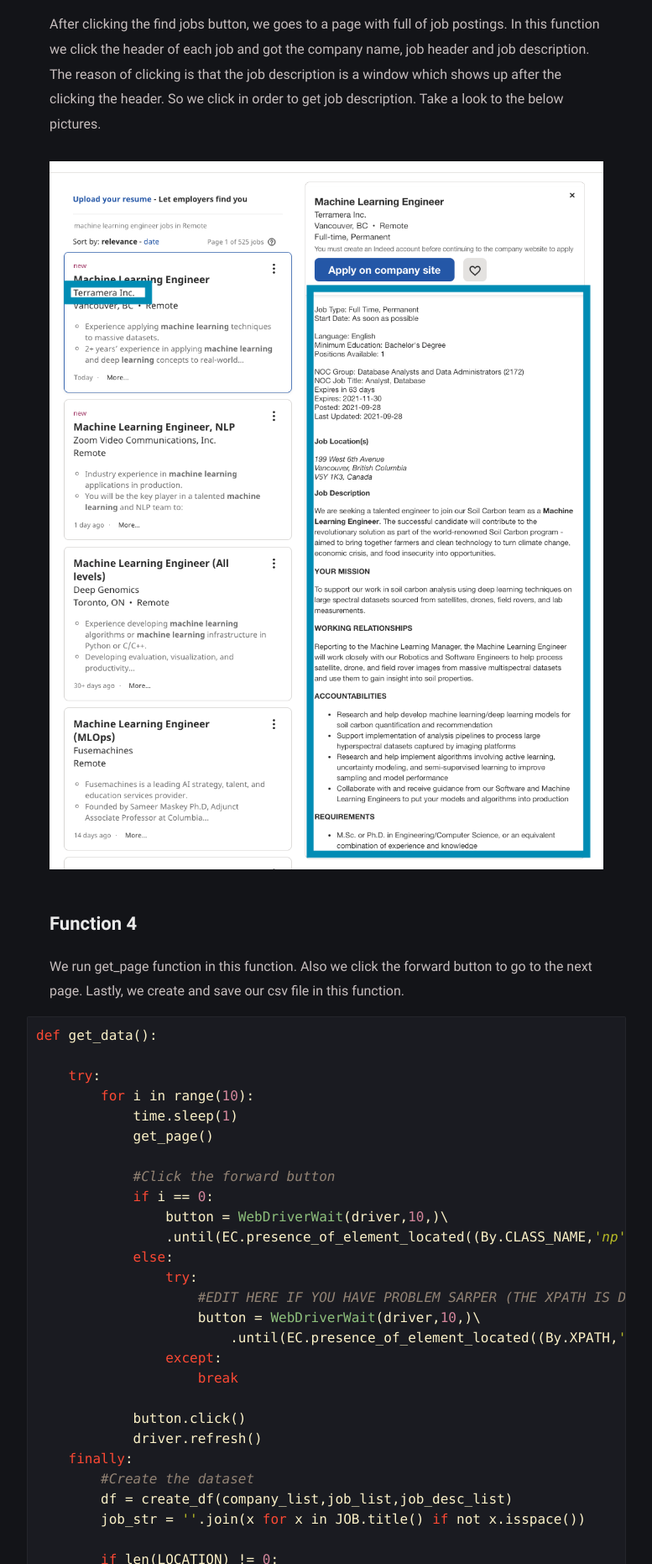
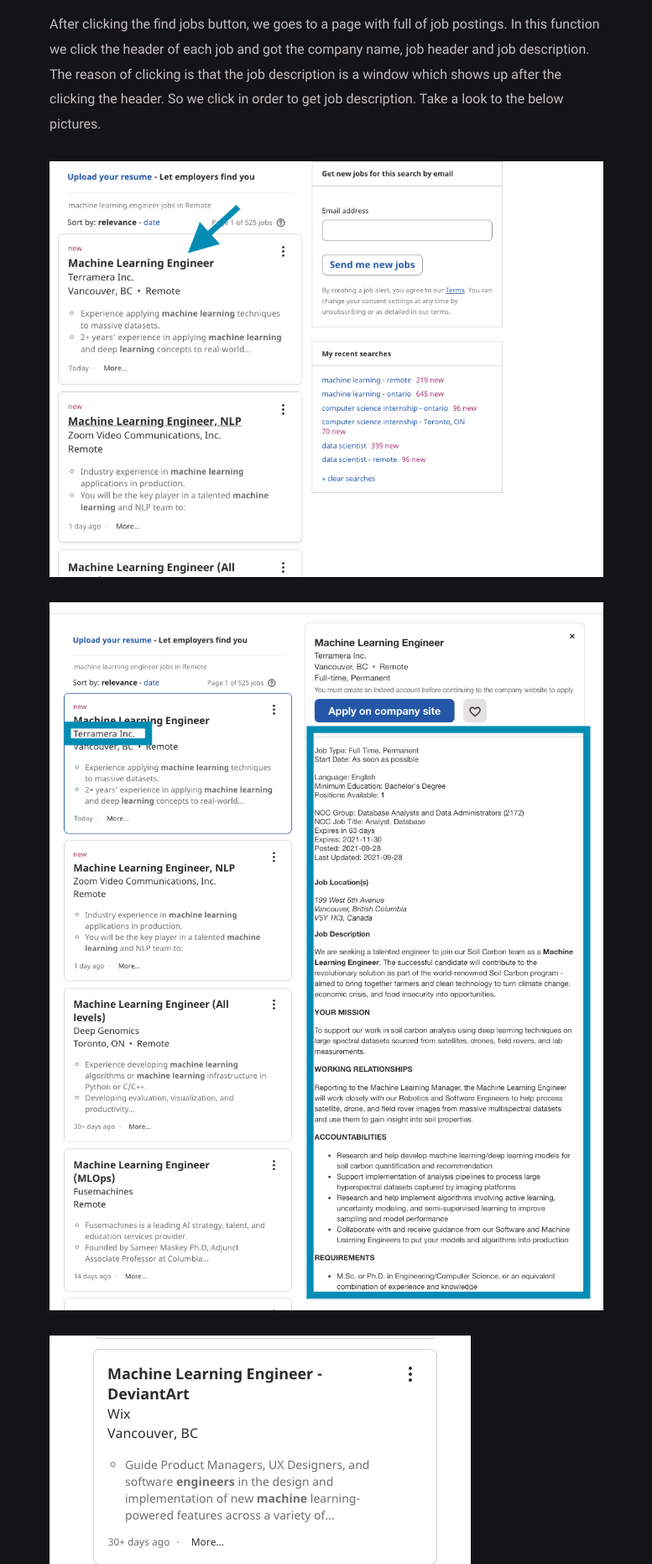
Before and after one commit to sarperyn/sarperyn.github.io, a Jekyll site: the page built from _posts/web-scraping-python/2021-09-29-web-scraping-w-python.md, in a window 1280 px wide. Shown: the part 3413-5275 px from the top of the page at 84% size, without its empty margins (251-1028 px from the left). Built offline with Jekyll 4.4.1, drawn with Linux system fonts in a browser that asks for light colours.

Commit message:
finally done

````diff
--- a/_posts/web-scraping-python/2021-09-29-web-scraping-w-python.md
+++ b/_posts/web-scraping-python/2021-09-29-web-scraping-w-python.md
@@ -124,7 +124,12 @@
 ```
 After clicking the find jobs button, we goes to a page with full of job postings. In this function we click the header of each job and got the company name, job header and job description. The reason of clicking is that the job description is a window which shows up after the clicking the header. So we click in order to get job description. Take a look to the below pictures.
 
-![test image 2](/../../../assets/img/indeed2.png){:height="100%" width="100%"}
+
+![test image 1](/assets/img/web-scraping/indeed1.png){:height="100%"width="100%"}
+
+![test image 2](/assets/img/web-scraping/indeed2.png){:height="100%"width="100%"}
+
+![test image 3](/assets/img/web-scraping/indeed3.png){:height="100%"width="100%"}
 
 ## Function 4
 We run get_page function in this function. Also we click the forward button to go to the next page. Lastly, we create and save our csv file in this function.
@@ -171,10 +176,6 @@
 
 This is a sample of a csv file that we scraped from the website
 
-![test image size](indeed1.png){:height="100%" width="100%"}
-
-![test image 2](web-scraping-python/indeed2.png){:height="100%" width="100%"}
-
-![test image 3](/assets/img/web-scraping/indeed3.png){:height="100%"width="100%"}
+![sample](/assets/img/web-scraping/sample.png){:height="100%"width="100%"}
 
 We created this program with my friend Khue. You can find our [repo](https://github.com/sarperyn/indeed_job_scraping.git) and her [github account](https://github.com/taolakhue) by clicking.
````
Also changed, not shown: assets/img/indeed2.png (deleted), assets/img/web-scraping/indeed1.png (renamed from _posts/web-scraping-python/indeed1.png), assets/img/web-scraping/indeed2.png (renamed from _posts/web-scraping-python/indeed2.png), assets/img/web-scraping/sample.png (renamed from _posts/web-scraping-python/sample.png).
